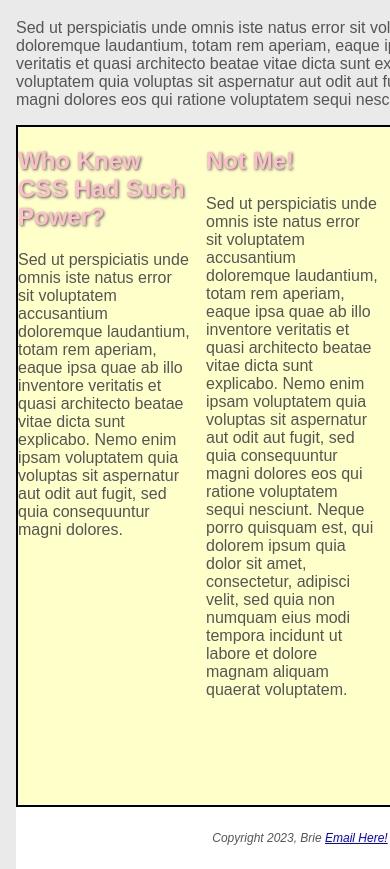
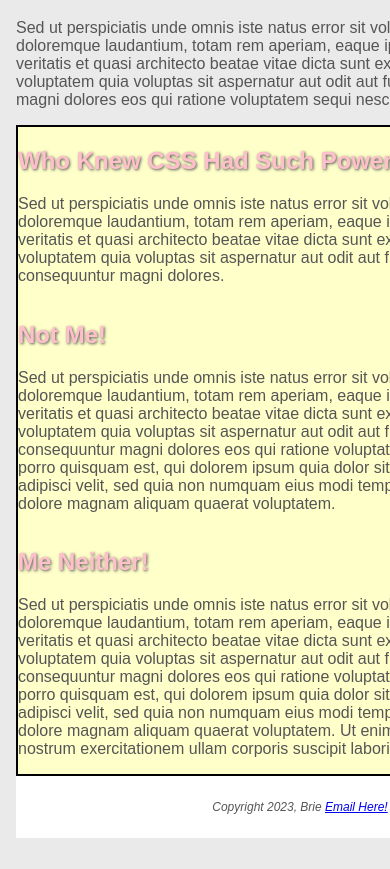
Before and after one commit to brie9032/WEBD168_lesson03prt2, a plain HTML site: page index.html in a window 390 px wide. Shown: the part 61-930 px from the top of the page. After the commit the page ends 899 px from the top, so only its background shows below. Drawn offline with Linux system fonts and the light colour scheme.

Commit message:
Update index.html

```diff
--- a/index.html
+++ b/index.html
@@ -28,8 +28,12 @@
 
       /* Add your CSS styles here */
 
-      @media (max-width: 600px) {
-        .flow {
+      h2 {
+          color: pink;
+          text-shadow: #555 1px 1px 3px;
+        }
+
+      .flow {
           border: black solid 2px;
           background-color: rgb(255, 255, 201);
 
@@ -37,17 +41,20 @@
           flex-direction: row;
         }
 
-        h2 {
-          color: pink;
-          text-shadow: #555 1px 1px 3px;
-        }
-
         section {
           flex: 1;
           margin-right: 1em;
         }
+
+      @media screen and (max-width: 600px) {
+        .flow {
+          flex-direction: column;
+        }
+
+        section {
+          margin-right: 0;
+        }
       }
-
 
     </style>
   </head>
```
